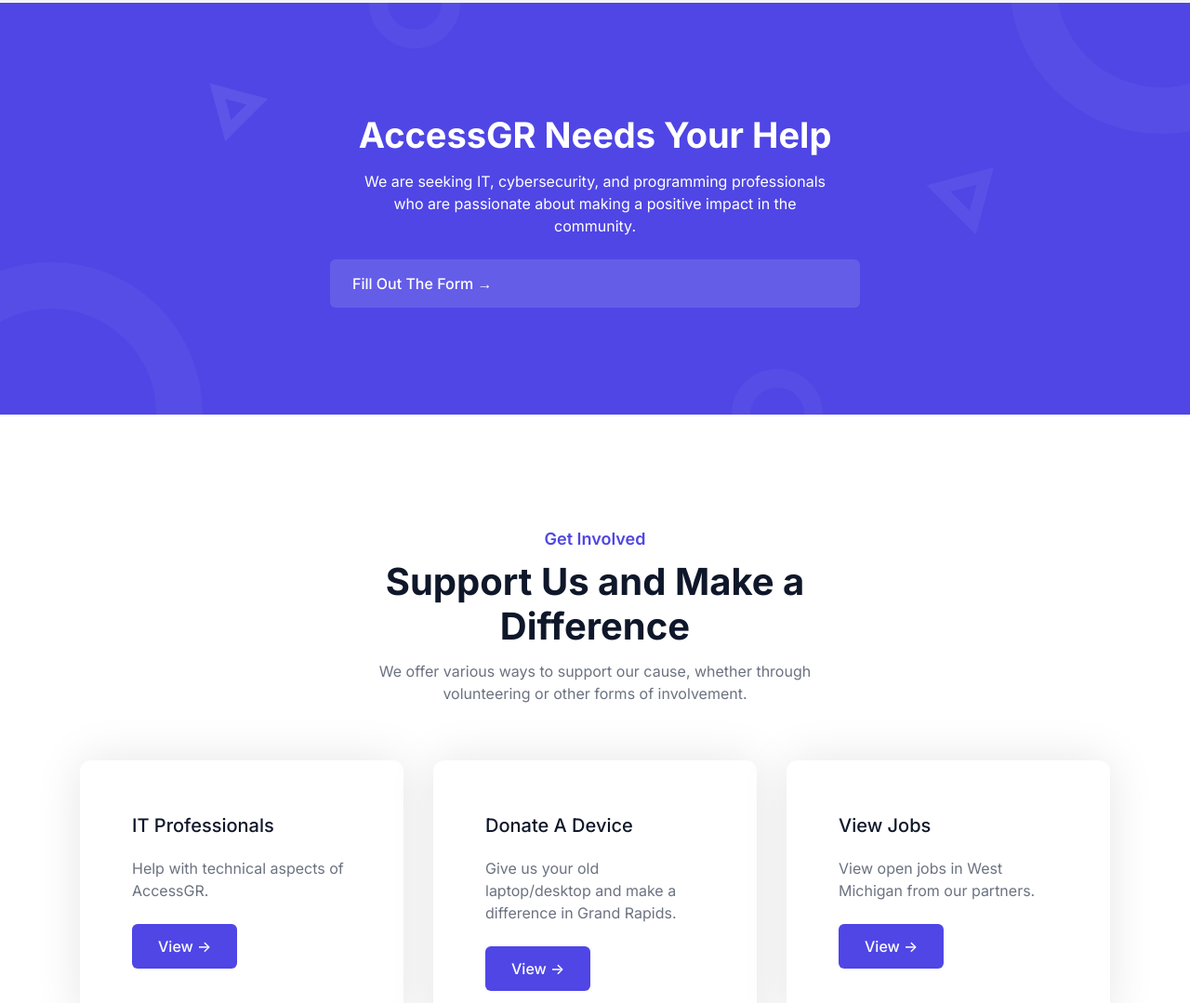
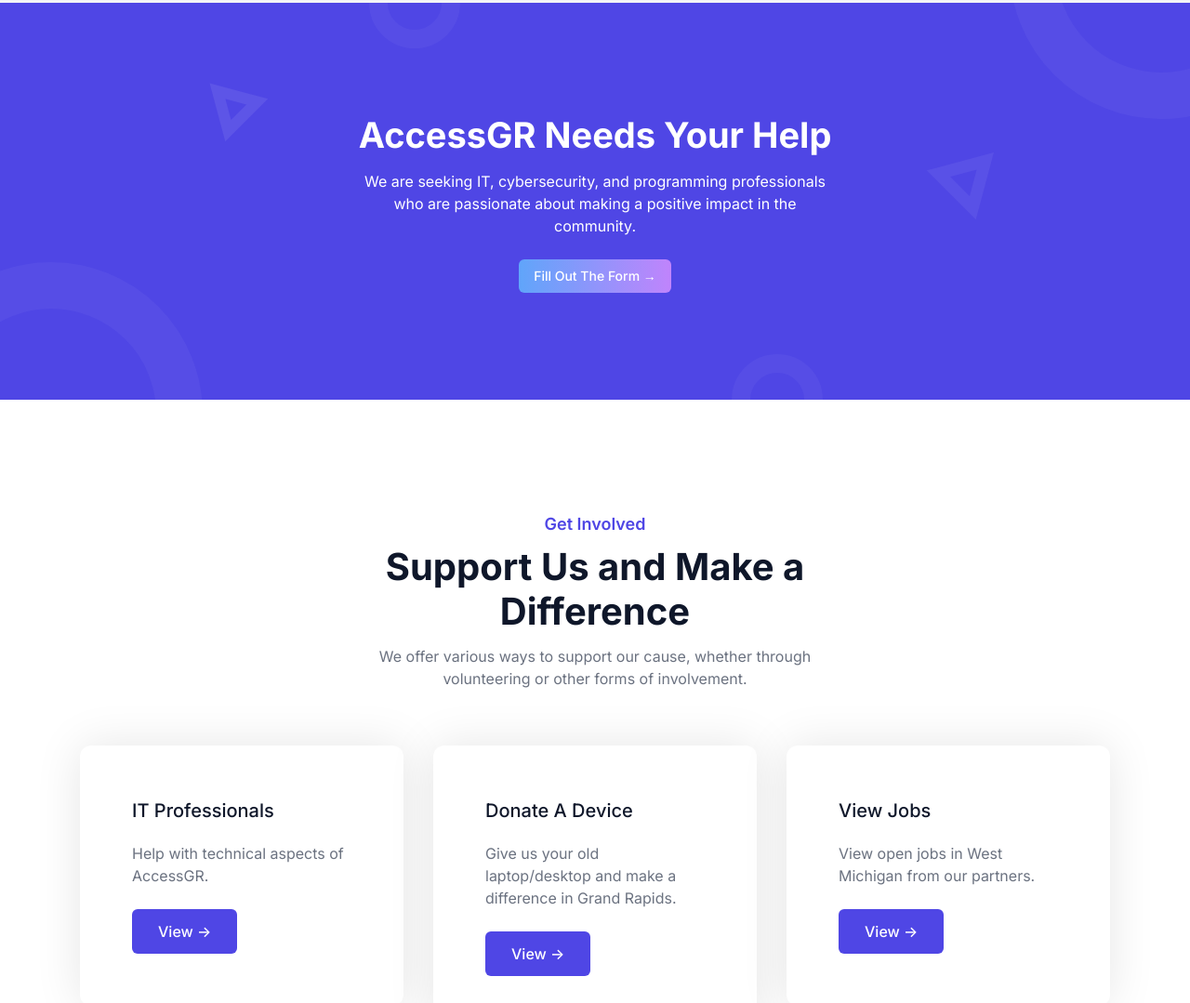
Before and after one commit to Sieep-Coding/accessGR-site, an Astro site: page / in a window 1280 px wide. Shown: the part 2032-3111 px from the top of the page at 93% size. Built offline with nearby package versions, Linux system fonts and the light colour scheme; Astro itself is replaced by a stand-in of ours.

Commit message:
Update CTAsection.astro

```diff
--- a/src/components/CTAsection.astro
+++ b/src/components/CTAsection.astro
@@ -13,7 +13,7 @@
               We are seeking IT, cybersecurity, and programming professionals who are passionate about making a positive impact in the community.
             </p>
             <a href="#contact"
-             class="flex items-center gap-4 py-[14px] rounded-md bg-white/[0.12] px-6 text-base font-medium text-white transition duration-300 ease-in-out hover:bg-white hover:text-dark">
+              class="inline-flex items-center gap-2 py-2 px-4 rounded-md bg-gradient-to-r from-blue-400 to-purple-400 text-white text-sm font-medium transition-transform duration-300 ease-in-out hover:scale-105 hover:bg-opacity-90">
              Fill Out The Form →
            </a>
           </div>
```
